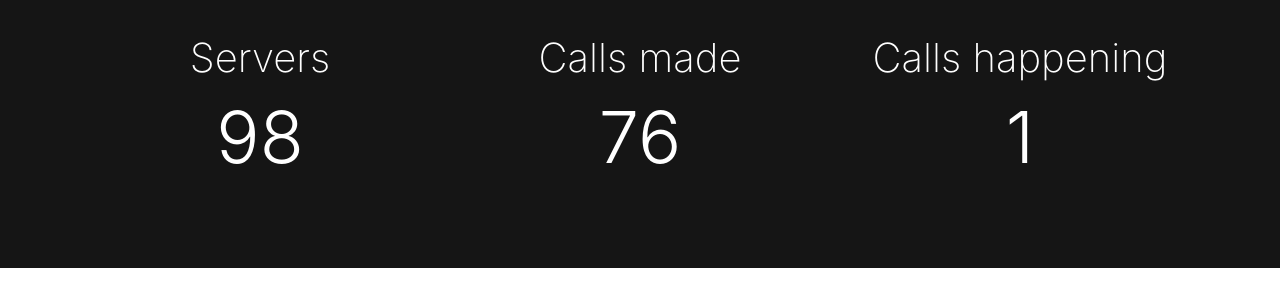
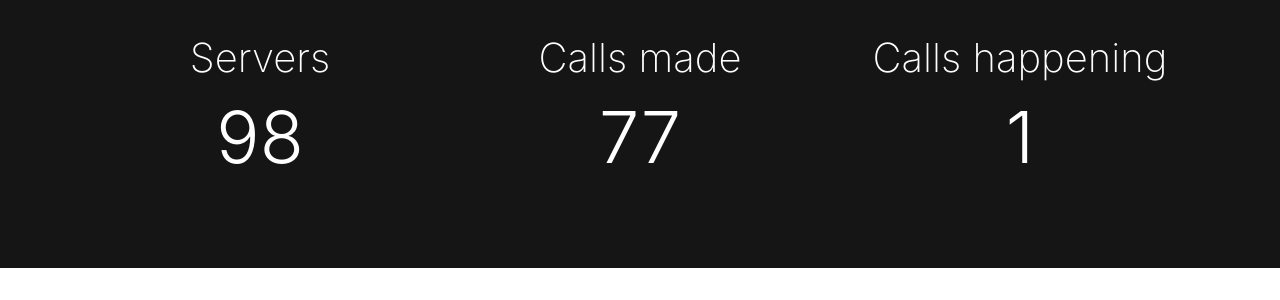
Before and after one commit to tumblenet/tnphone.tumblenet.ga, a Jekyll site: the page built from index.html, in a window 1280 px wide and 900 px high, scrolled down 443 px. Shown: the part 167-467 px from the top of the window. Built offline with Jekyll 4.4.1, drawn with Linux system fonts in a browser that asks for light colours; nearby versions of some CDN libraries.

Commit message:
Update Phones feed

```diff
--- a/_data/phones.json
+++ b/_data/phones.json
@@ -1,5 +1,5 @@
 {
-	"callsMade": 76,
+	"callsMade": 77,
 	"servers": 98,
 	"currentCalls": 1
 }
```
